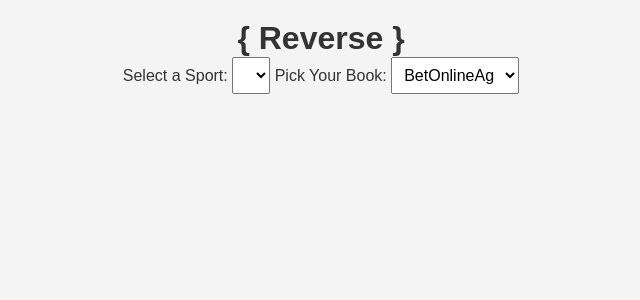
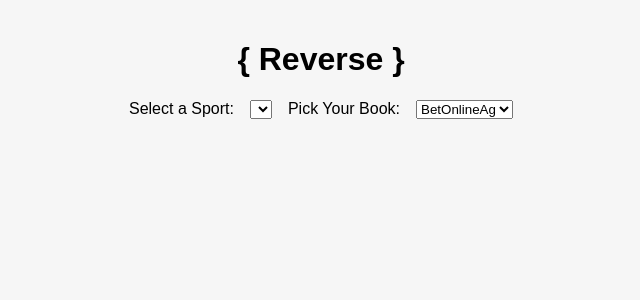
Before and after one commit to dashtracking22/reverse, a Flask app: template templates/index.html in a window 1280 px wide. Shown: the top 300 px of the page, without its empty margins (319-959 px from the left). Run offline with Flask 3, Linux system fonts and the light colour scheme; the template is opened without the code that fills it, so the values that code supplies are empty.

Commit message:
Update frontend layout and restore Reverse branding

```diff
--- a/static/styles.css
+++ b/static/styles.css
@@ -1,52 +1,58 @@
 body {
   font-family: Arial, sans-serif;
-  margin: 20px;
-  background: #f4f4f4;
-  color: #333;
+  margin: 0;
+  background: #f6f6f6;
 }
 
 header {
   text-align: center;
-  margin-bottom: 30px;
+  padding: 20px;
 }
 
-h1 {
-  font-size: 2em;
-  margin: 0;
-}
-
-select {
-  padding: 8px;
-  font-size: 1em;
-}
-
-.game-card {
-  background: white;
-  border: 1px solid #ddd;
-  padding: 15px;
-  margin-top: 20px;
-  border-radius: 8px;
-  box-shadow: 0 2px 4px rgba(0,0,0,0.1);
-}
-
-.section {
+.controls {
+  display: flex;
+  justify-content: center;
+  gap: 1rem;
   margin-top: 10px;
 }
 
-.section h3 {
-  margin-bottom: 5px;
+.odds-cards {
+  display: flex;
+  flex-direction: column;
+  align-items: center;
+  padding: 20px;
+}
+
+.card {
+  background: white;
+  border-radius: 8px;
+  box-shadow: 0 2px 6px rgba(0,0,0,0.1);
+  width: 90%;
+  max-width: 800px;
+  margin-bottom: 20px;
+  padding: 20px;
+}
+
+.card h2 {
+  margin-top: 0;
+  font-size: 1.2rem;
+}
+
+.section-title {
+  font-weight: bold;
+  margin-top: 10px;
 }
 
 .odds-row {
   display: flex;
   justify-content: space-between;
-  padding: 4px 0;
+  margin: 5px 0;
 }
 
-.diff-positive {
+.diff-pos {
   color: green;
 }
 
-.diff-negative {
+.diff-neg {
   color: red;
 }
--- a/templates/index.html
+++ b/templates/index.html
@@ -22,7 +22,7 @@
     </div>
   </header>
 
-  <main id="odds-container"></main>
+  <main id="odds-container" class="odds-cards"></main>
 
   <script src="/static/app.js"></script>
 </body>
```
